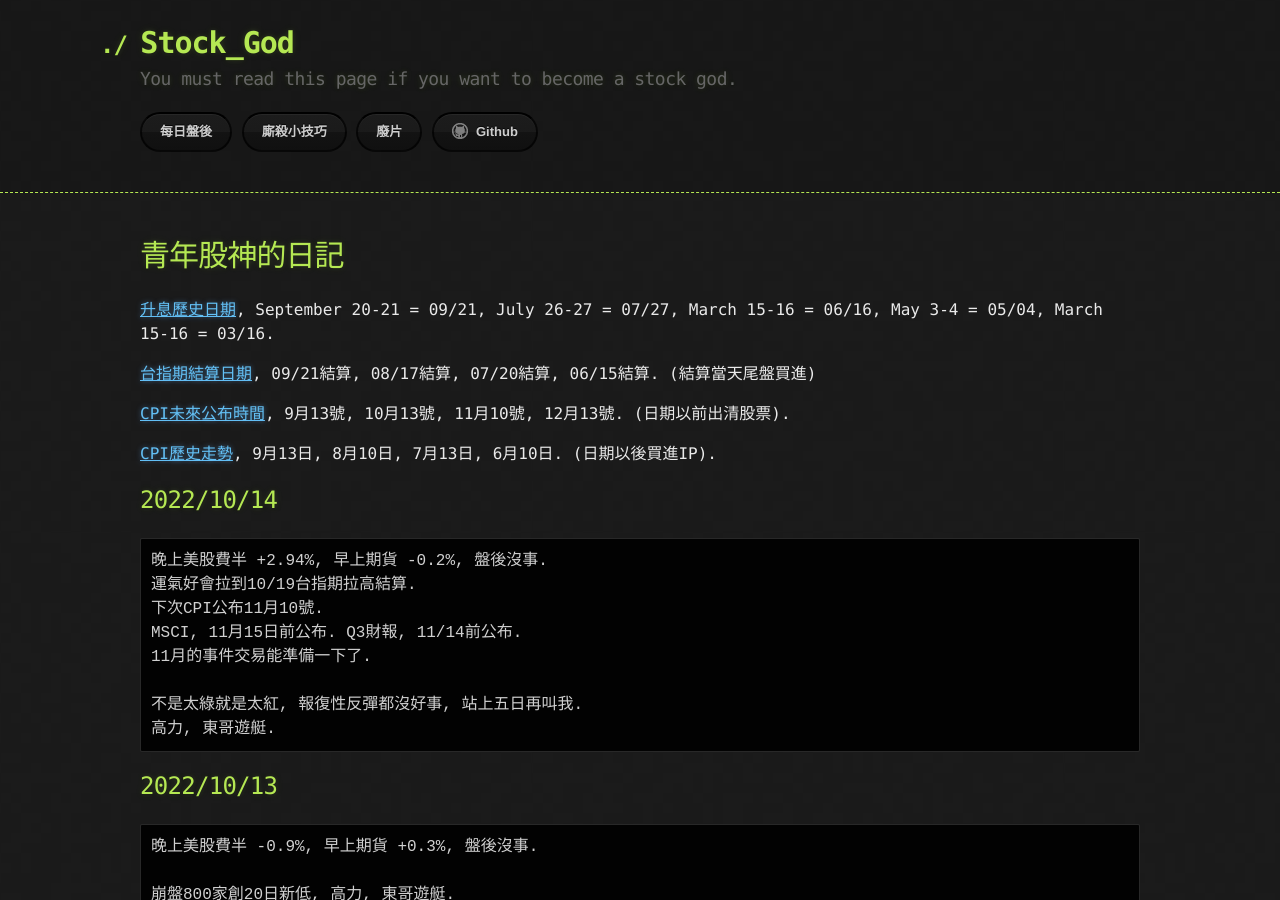
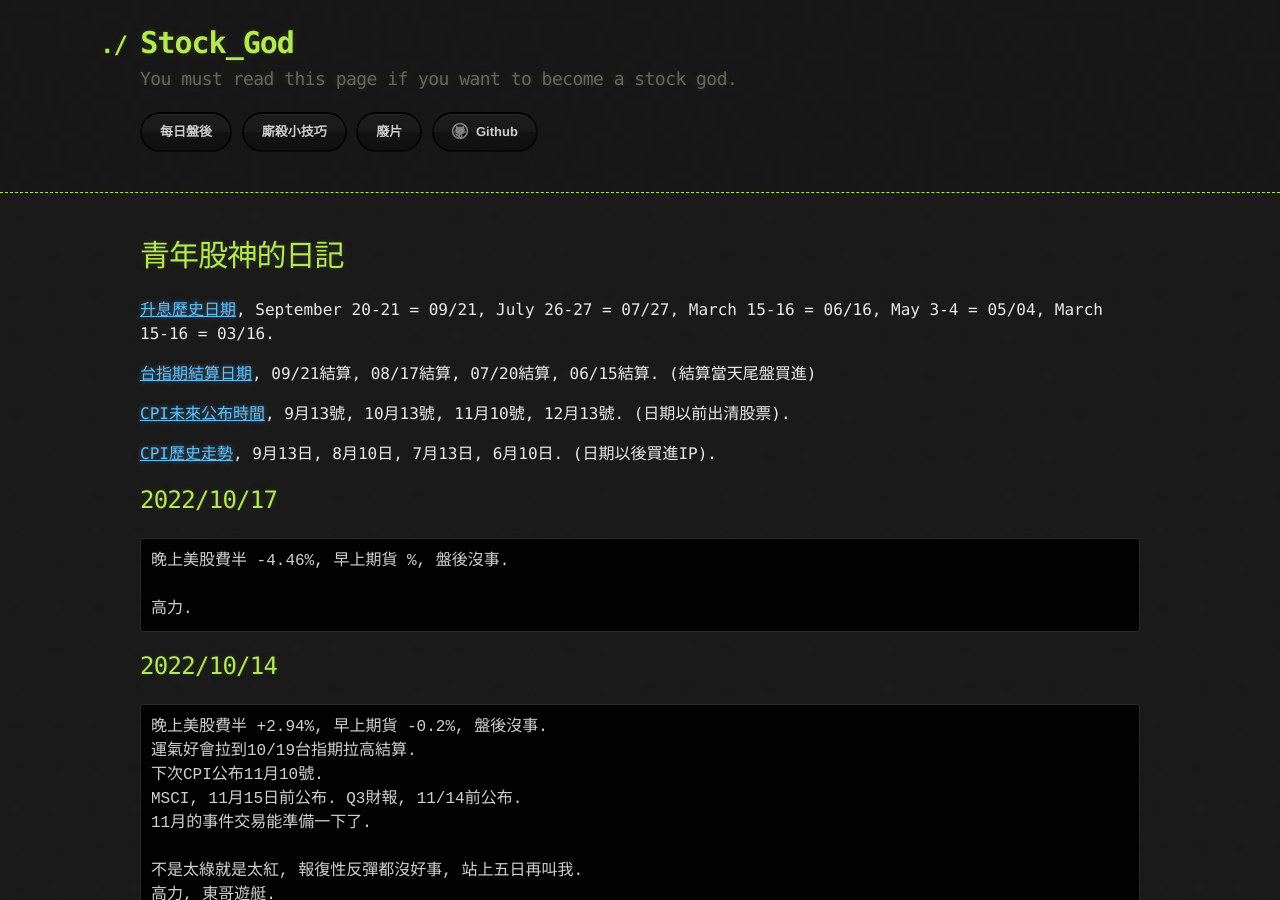
Before and after one commit to lepg5487/Stock_God, a Jekyll site: the page built from index.md, in a window 1280 px wide and 900 px high. Built offline with Jekyll 4.4.1, drawn with Linux system fonts in a browser that asks for light colours; our own code applies the rules of GitHub Pages for plain Markdown files.

Commit message:
Update index.md

````diff
--- a/index.md
+++ b/index.md
@@ -12,6 +12,13 @@ layout: testlayouts
 
 [CPI歷史走勢](https://hk.investing.com/economic-calendar/cpi-733), 9月13日, 8月10日, 7月13日, 6月10日. (日期以後買進IP).
 
+
+## 2022/10/17
+```
+晚上美股費半 -4.46%, 早上期貨 %, 盤後沒事.
+
+高力.
+```
 
 ## 2022/10/14
 ```
````
